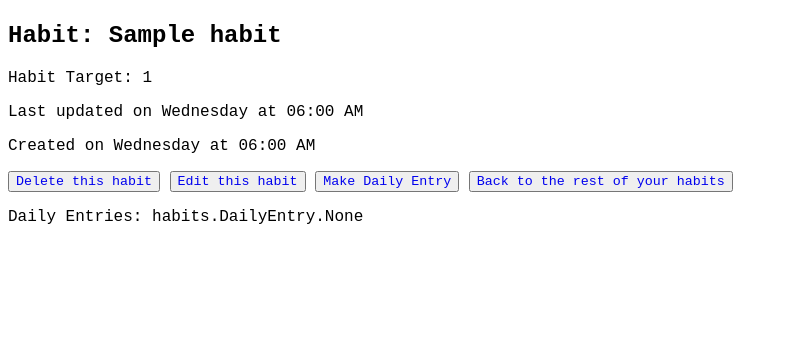
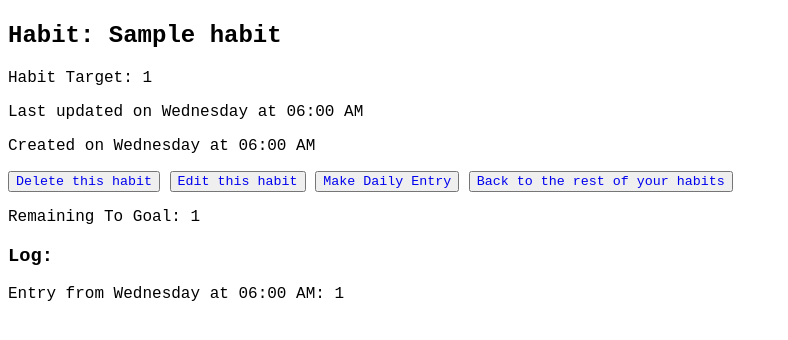
Before and after one commit to momentum-team-4/django-final-project-clint-kyle, a Django app: page /habits/1/ in a window 1280 px wide. Shown: the part 58-398 px from the top of the page, without its empty margins (0-788 px from the left). Run offline with Django 3.2, Linux system fonts and the light colour scheme; tables that the repository leaves empty hold one stand-in row (values such as "Sample post").

Commit message:
deleted migrations, reset models

```diff
--- a/habitapp/urls.py
+++ b/habitapp/urls.py
@@ -31,7 +31,8 @@ urlpatterns = [
     # path('habits/search/', habits_views.habits_search, name='habits_search'),
     path('habits/delete/<int:pk>/',
          habits_views.habits_delete, name='habits_delete'),
-    path('habits/daily_entry', habits_views.daily_entry, name='daily_entry'),
+    path('habits/daily_entry/<int:pk>/',
+         habits_views.daily_entry, name='daily_entry'),
     path('users/create/', users_views.users_create,
          name='users_create'),  # create account
     path('users/login/', users_views.users_login, name='users_login'),  # login
--- a/habits/models.py
+++ b/habits/models.py
@@ -3,19 +3,12 @@ from users.models import User
 from datetime import datetime, timedelta
 
 
-# Create your models here.
-
-class DailyEntry(models.Model):
-    class Meta:
-        unique_together = ['daily_entry', 'date']
-    daily_entry = models.IntegerField(null=False, blank=False)
-    date = models.DateTimeField(default=datetime.now, blank=True)
-
+# Create your models here
 
 class Habit(models.Model):
     habit_title = models.CharField(max_length=255, null=False, blank=False)
     habit_target = models.IntegerField(null=False, blank=False)
-    daily_entry = models.ManyToManyField(DailyEntry)
+    # daily_entry = models.ManyToManyField(DailyEntry)
 
     user = models.ForeignKey(User, on_delete=models.CASCADE)
 
@@ -33,8 +26,22 @@ class Habit(models.Model):
         nice_updated = self.updated_at - timedelta(hours=4)
         return nice_updated.strftime("Last updated on %A at %I:%M %p")
 
-    # daily_entry = models.IntegerField(null=True, blank=True)
-    # history = []
+    most_recent = 0
+
+    def habit_remaining(self):
+        return int(float(self.habit_target)) - int(float(self.most_recent))
 
     def __str__(self):
         return f"{self.habit_title}"
+
+
+class DailyEntry(models.Model):
+    class Meta:
+        unique_together = ['daily_entry', 'date']
+    daily_entry = models.IntegerField(null=False, blank=False)
+    date = models.DateTimeField(default=datetime.now, blank=True)
+    habit = models.ForeignKey(Habit, on_delete=models.CASCADE)
+
+    def niceDate(self):
+        nice_date = self.date - timedelta(hours=4)
+        return nice_date.strftime("Entry from %A at %I:%M %p")
--- a/habits/views.py
+++ b/habits/views.py
@@ -2,8 +2,8 @@ from django.shortcuts import render, redirect, get_object_or_404
 from django.contrib.messages import success, error
 from django.contrib.auth.decorators import login_required
 from django.core.serializers import serialize
+from .forms import HabitForm, DailyEntry
 from .models import Habit, DailyEntry
-from .forms import HabitForm, DailyEntry
 
 # Create your views here.
 
@@ -16,7 +16,8 @@ def habits_list(request):
 
 def habits_detail(request, pk):
     habit = get_object_or_404(Habit, pk=pk)
-    return render(request, "habits/habits_detail.html", {"habit": habit})
+    dailyentries = DailyEntry.objects.filter(habit=habit)
+    return render(request, "habits/habits_detail.html", {"habit": habit, 'dailyentries': dailyentries})
 
 
 '''
@@ -74,8 +75,7 @@ def habits_create(request):
     return render(request, "habits/habits_create.html", {"form": form})
 
 
-def daily_entry(request):
-    # habit = get_object_or_404(Habit, pk=pk)
+def daily_entry(request, pk):
 
     if request.method == 'GET':
         form = DailyEntry()
@@ -84,7 +84,11 @@ def daily_entry(request):
         form = DailyEntry(data=request.POST)
 
         if form.is_valid():
-            form.save()
+            habit = get_object_or_404(Habit, pk=pk)
+            entry = form.save(commit=False)
+            entry.habit = habit
+            habit.most_recent = entry.cleaned_data['daily_entry']
+            entry.save()
             success(request, "New entry created")
             return redirect(to='habits_list')
 
--- a/templates/habits/habits_detail.html
+++ b/templates/habits/habits_detail.html
@@ -7,6 +7,7 @@
 
 <h2>Habit: {{ habit.habit_title }}</h2>
 <p>Habit Target: {{ habit.habit_target }}</p>
+
 
 <div class='habitTiming'>
     <p class='time'>{{ habit.niceUpdated }}</p>
@@ -21,11 +22,15 @@
 
     <button><a href="{% url  'habits_update' pk=habit.pk %}" style="text-decoration:none">Edit this habit</a></button>
 
-    <button><a href="{% url  'daily_entry' %}" style="text-decoration:none">Make Daily Entry</a></button>
+    <button><a href="{% url  'daily_entry' pk=habit.pk %}" style="text-decoration:none">Make Daily Entry</a></button>
 
     <button><a href="{% url 'habits_list' %}" style="text-decoration:none">Back to the rest of your habits</a></button>
 </div>
 
-<p>Daily Entries: {{ habit.daily_entry }}</p>
+<p>Remaining To Goal: {{ habit.habit_remaining }}</p>
+<h3>Log:</h3>
+{% for entry in dailyentries %}
+<p>{{entry.niceDate}}: {{entry.daily_entry}}</p>
+{% endfor %}
 
 {% endblock %}
```
Also changed, not shown: habits/migrations/0001_initial.py, habits/migrations/0002_auto_20200929_2059.py (deleted), habits/migrations/0003_auto_20200930_1640.py (deleted), habits/migrations/0004_habit_daily_entry.py (deleted), habits/migrations/0005_auto_20200930_1730.py (deleted), habits/migrations/0006_auto_20200930_2158.py (deleted), habits/migrations/0007_remove_habit_user.py (deleted), habits/migrations/0008_habit_user.py (deleted), habits/migrations/0009_remove_habit_user.py (deleted), habits/migrations/0010_habit_user.py (deleted), users/migrations/0001_initial.py.
